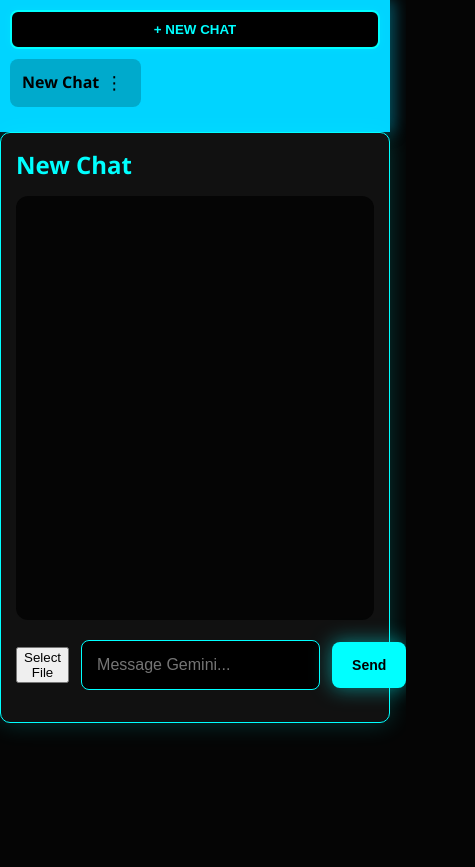
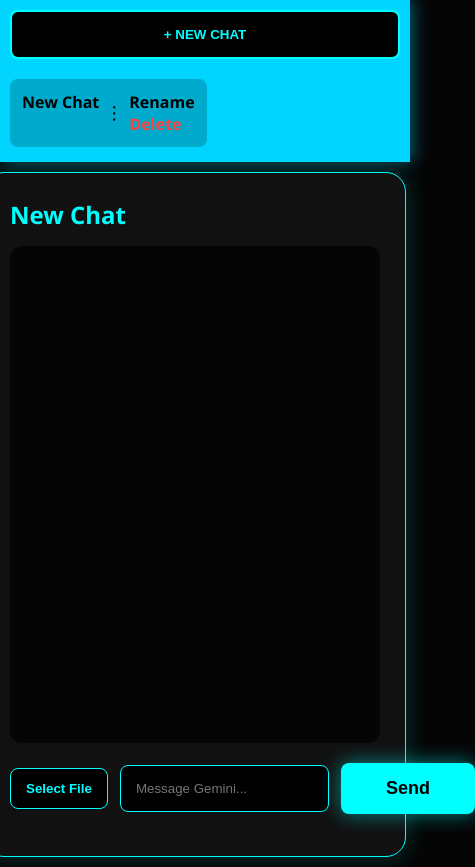
Before and after one commit to noam132/AiEditsBeta, a website: page index.html in a window 390 px wide. Shown: the whole page, 475 px wide, since content can reach past the window. Before the commit the page ends 844 px from the top, so only its background shows below. Drawn offline with Linux system fonts and the light colour scheme.

Commit message:
Update style.css

```diff
--- a/style.css
+++ b/style.css
@@ -15,10 +15,8 @@ body {
     flex-direction: column;
     padding: 20px;
     box-shadow: 4px 0 15px rgba(0, 212, 255, 0.4);
-    box-sizing: border-box;
 }
 
-/* NEON NEW CHAT BUTTON */
 #newChatBtn {
     background: #000;
     color: #00ffff;
@@ -39,6 +37,15 @@ body {
     box-shadow: 0 0 20px #00ffff;
 }
 
+/* FIX: This makes sure it stays full screen on laptop */
+.main-content {
+    flex: 1;
+    display: flex;
+    align-items: center;
+    justify-content: center;
+    height: 100vh;
+}
+
 .container {
     background: #111;
     padding: 25px;
@@ -50,8 +57,6 @@ body {
     border: 1px solid #00ffff;
     display: flex;
     flex-direction: column;
-    margin: auto;
-    box-sizing: border-box;
 }
 
 #chatLog {
@@ -69,6 +74,25 @@ body {
     align-items: center;
 }
 
+/* NEON SELECT FILE BUTTON */
+.custom-file-upload {
+    background: #000;
+    color: #00ffff;
+    border: 1px solid #00ffff;
+    padding: 12px 15px;
+    border-radius: 8px;
+    cursor: pointer;
+    font-weight: bold;
+    transition: 0.3s;
+    white-space: nowrap;
+}
+
+.custom-file-upload:hover {
+    background: #00ffff;
+    color: #000;
+    box-shadow: 0 0 15px #00ffff;
+}
+
 #messageInput {
     flex: 1;
     padding: 15px;
@@ -77,7 +101,6 @@ body {
     color: #fff;
     border-radius: 8px;
     outline: none;
-    font-size: 16px; /* Prevents mobile zoom */
 }
 
 #sendBtn {
@@ -92,56 +115,29 @@ body {
     box-shadow: 0 0 20px rgba(0, 255, 255, 0.5);
 }
 
-.chat-options-menu {
-    display: none;
-    position: absolute;
-    right: 5px;
-    top: 45px;
-    background: #161b22;
-    border: 1px solid #00ffff;
-    border-radius: 8px;
-    z-index: 1000;
-    min-width: 120px;
-}
-
-.chat-options-menu div { padding: 12px; cursor: pointer; }
-.chat-options-menu div:hover { background: #00ffff; color: #000; }
-
-/* --- MOBILE RESPONSIVENESS ADDITION --- */
+/* MOBILE FIX */
 @media (max-width: 768px) {
     body {
-        flex-direction: column; /* Stacks everything vertically */
+        flex-direction: column;
         overflow-y: auto;
     }
-
     #sidebar {
         width: 100%;
         height: auto;
         padding: 10px;
     }
-
-    #newChatBtn {
-        margin-bottom: 10px;
-        padding: 10px;
-    }
-
     #chatList {
         display: flex;
         flex-direction: row;
         overflow-x: auto;
         gap: 10px;
-        padding-bottom: 10px;
     }
-
+    .main-content {
+        height: auto;
+        padding: 10px;
+    }
     .container {
+        height: 75vh;
         width: 100%;
-        height: 70vh; /* Leaves room for the sidebar above */
-        border-radius: 10px;
-        padding: 15px;
-    }
-
-    #sendBtn {
-        padding: 15px 20px;
-        font-size: 14px;
     }
 }
```
